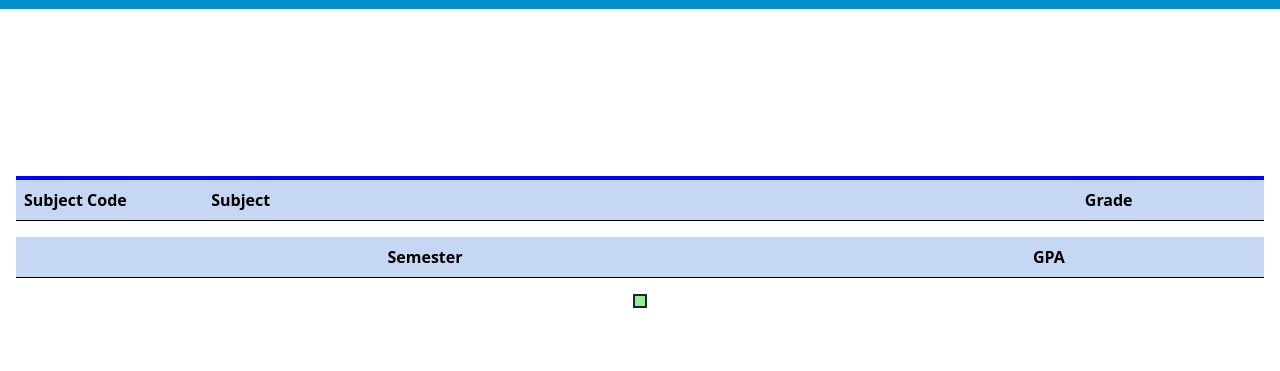
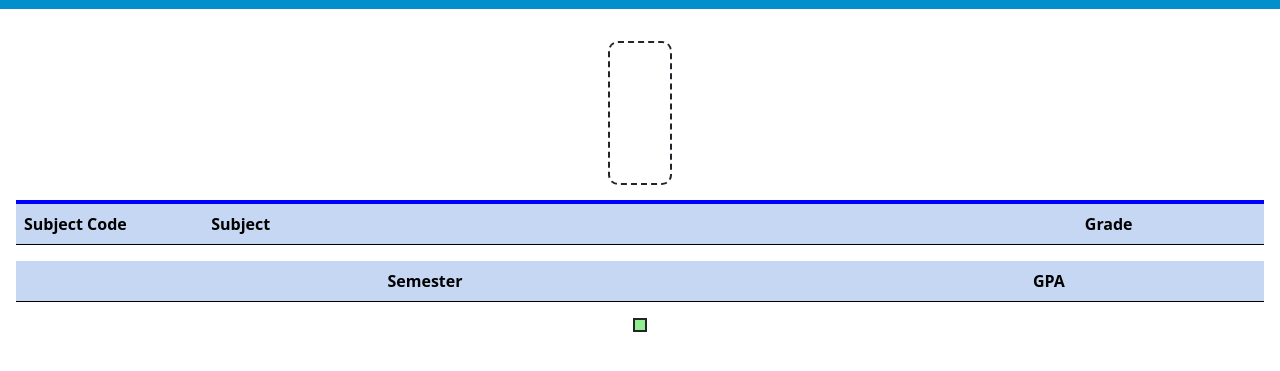
Before and after one commit to 3-bro-grammers/sems-gpa, a plain HTML site: page public/user.html in a window 1280 px wide. Shown: the part 75-446 px from the top of the page. Drawn offline with nearby package versions, Linux system fonts and the light colour scheme.

Commit message:
ui improv

```diff
--- a/public/style.css
+++ b/public/style.css
@@ -87,9 +87,6 @@
     padding: 16px;
 }
 
-#banner {
-    word-break: break-word;
-}
 
 #cgpa_table {
     text-align: center;
@@ -204,6 +201,11 @@
     flex-direction: row;
     justify-content: center;
     align-items: center;
+    border: 2px dashed;
+    width: fit-content;
+    padding: 10px 15px;
+    border-radius: 10px;
+    margin: auto;
     margin-bottom: 15px;
 }
 
```
